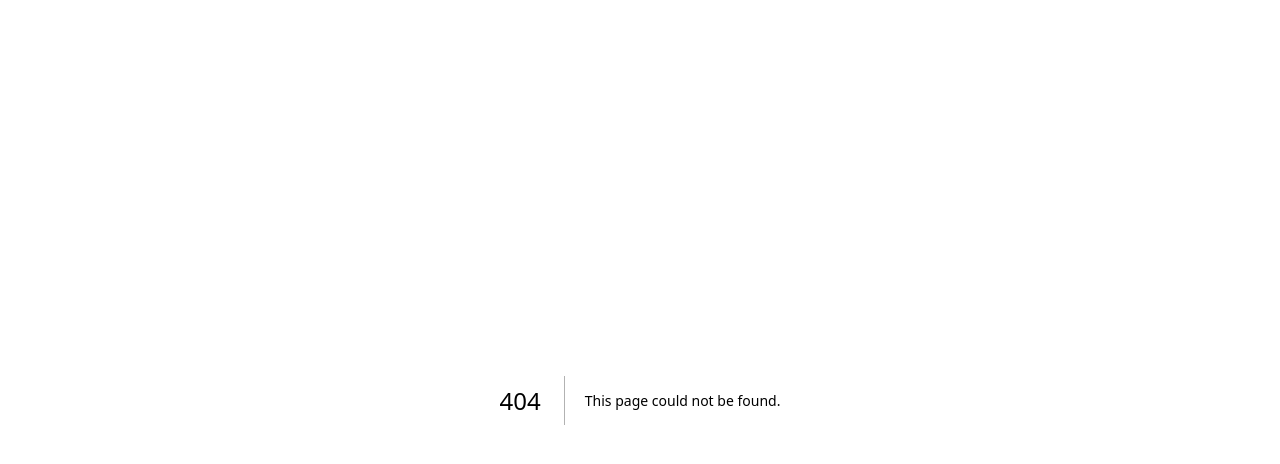
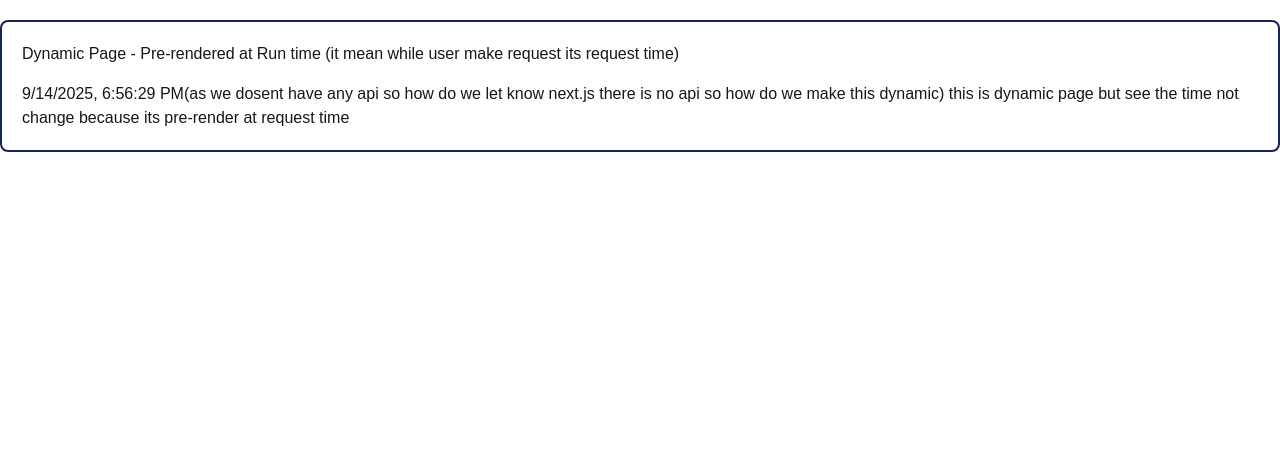
Before and after one commit to sunitsen/seg, a Next.js app: page /dynamic in a window 1280 px wide. Before the commit this address had no page. Shown: the top 464 px of the page. Built offline with nearby package versions, Linux system fonts and the light colour scheme.

Commit message:
feat:dynamic page

```diff
--- /dev/null
+++ b/app/dynamic/page.js
@@ -0,0 +1,14 @@
+export const dynamic = 'force-dynamic';
+
+export default async  function Dynamic(){
+    return(
+            <div className="p-5 border-2 border-blue-950 rounded-lg mt-5">
+            <h1>Dynamic Page - Pre-rendered at Run time (it mean while user make request its request time)</h1>
+            <div className="mt-4">
+                {/* {catFact.fact} */}
+                {new Date().toLocaleString()}
+                 <span>(as we dosent have any api so how do we let know next.js there is no api so how do we make this dynamic) this is dynamic page but see the time not change because its pre-render at request time</span>
+            </div>
+        </div>
+    )
+}
--- a/app/page.js
+++ b/app/page.js
@@ -17,7 +17,7 @@ export default function Home() {
 
         {/* Intro */}
         <h1 className="text-3xl sm:text-5xl font-extrabold tracking-tight text-gray-900 dark:text-white">
-          Welcome to Your Next.js App
+          Welcome to Social Engagement Group
         </h1>
         <p className="text-gray-700 dark:text-gray-300 max-w-xl sm:text-lg">
           Start building your amazing app with Next.js and Tailwind CSS. Everything
--- a/app/static/page.js
+++ b/app/static/page.js
@@ -23,6 +23,12 @@ export default async function Static() {
 
             <Button>Click Here</Button>
 
+
+    <div className="mt-4">
+                {/* {catFact.fact} */}
+                {new Date().toLocaleString()}
+                 <span>(as we dosent have any api so how do we let know next.js there is no api so how do we make this dynamic) this is dynamic page but see the time not change because its pre-render at request time</span>
+            </div>
         </div>
     )
 }
```
